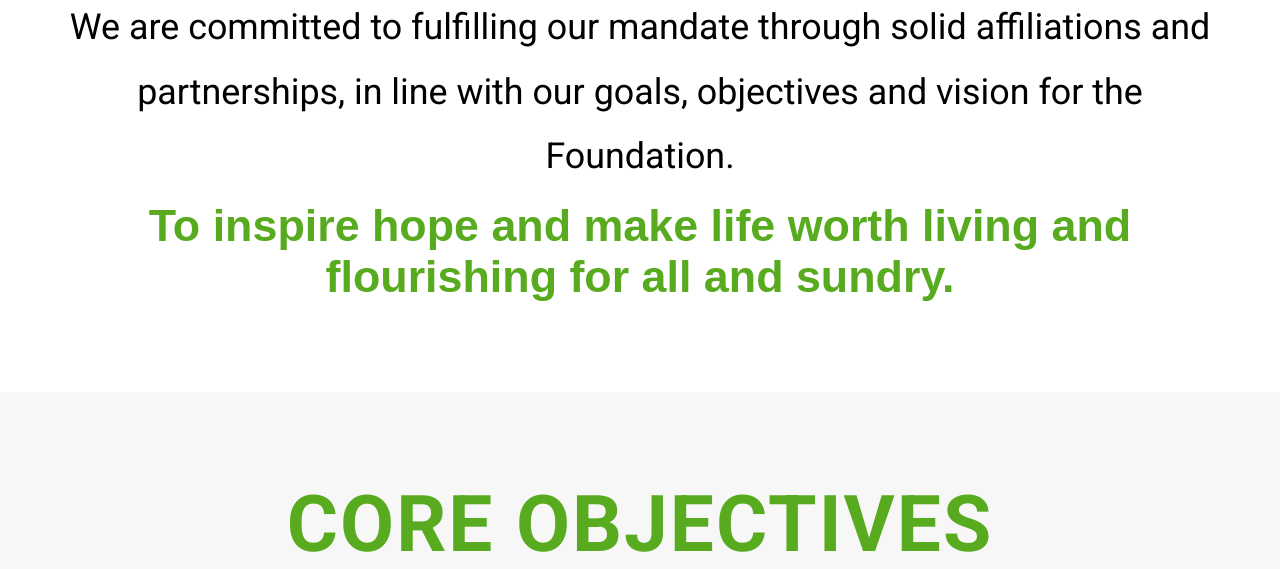
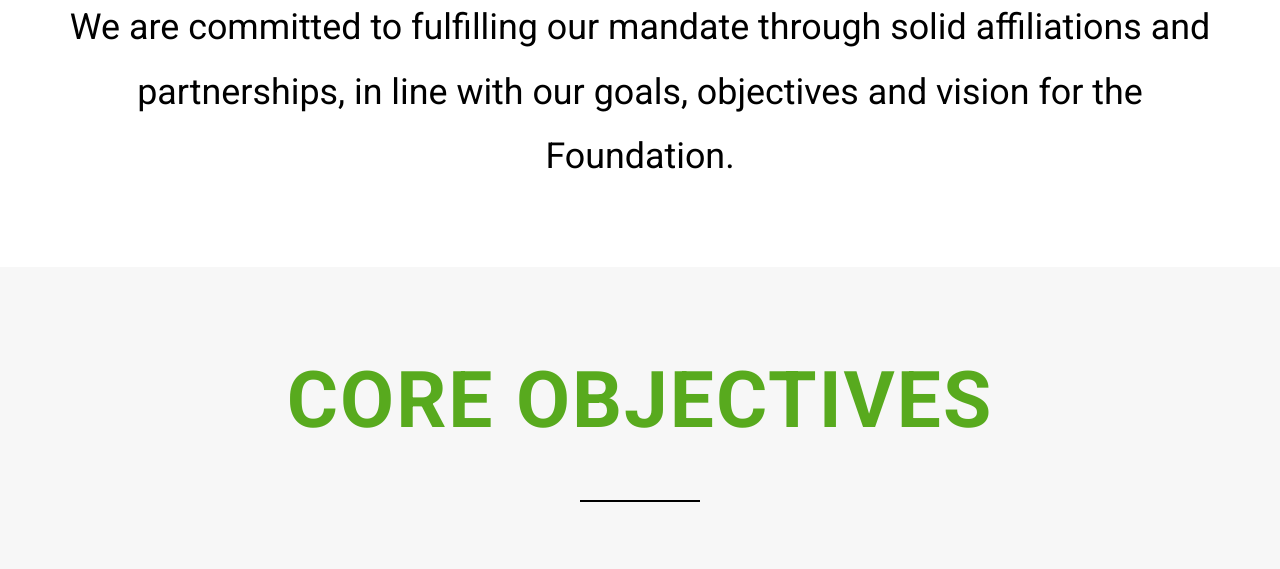
Before and after one commit to Dope-Genius/ghff, a Django app: template templates/about.html in a window 1280 px wide. Shown: the part 1823-2392 px from the top of the page. Run offline with Django 3.2, Linux system fonts and the light colour scheme; the template is opened without the code that fills it, so the values that code supplies are empty; some libraries are stand-ins or nearby versions.

Commit message:
index and about

```diff
--- a/templates/about.html
+++ b/templates/about.html
@@ -37,7 +37,7 @@
 
     <div class="billboard--content"  data-aos="fade-up" data-aos-duration="1800">
       <h2> About Us</h2>
-      <p class="content--lead">Know more about Good Hope FLourish Foundation.</p>
+      <p class="content--lead">Know more about Goodhope FLourish Foundation.</p>
     </div>
 
     <div class="proceed center">
@@ -54,7 +54,8 @@
         emanated from the raging desire to  improve the standard of living of our people, especially the indigent,  through quality Education, Accessible Health Care, Reduction of Gender Based Violence and Maternal/Infant Mortality, Enlightenment on Girl-Child Development, Engaging people with Special needs, as well as  Persons Living with Disabilities(PLWD), reducing unemployment to its barest minimum, among others. <br><br>
         Our advocacy is geared towards social, educational and economic empowerment by way of Capacity-building to foster ownership among all individuals in our state, and by extension, our country as a whole. This would positively impact our society, as accountability mechanisms would be put in place for adequate checks and balances.<br><br>
         We are committed to fulfilling our mandate through solid affiliations and partnerships, in line with our goals, objectives and vision for the Foundation.<br>
-        <h1 class="high-lighted_text">To inspire hope  and make life worth living and flourishing for all and sundry.</h1></p>
+        <!-- <h1 class="high-lighted_text">To inspire hope  and make life worth living and flourishing for all and sundry.</h1> -->
+      </p>
     </div>
   </section>
 
--- a/templates/index.html
+++ b/templates/index.html
@@ -44,7 +44,7 @@
 
     <div class="billboard--content"  data-aos="fade-up" data-aos-duration="1800">
       <h2> Inspiring Hope <br> Flourishing Lives...</h2>
-      <p class="content--lead">Everyday, It is an obligation for us to see that people's <br> hopes are inspired and their lives flourish.</p>
+      <!-- <p class="content--lead">Everyday, It is an obligation for us to see that people's <br> hopes are inspired and their lives flourish.</p> -->
       <a href="{% url 'donate' %}" class="btn btn--donate blue">DONATE</a>
     </div>
 
```
Also changed, not shown: goodhope/static/in.txt (added), static/in.txt (added), static/out.txt (added).
